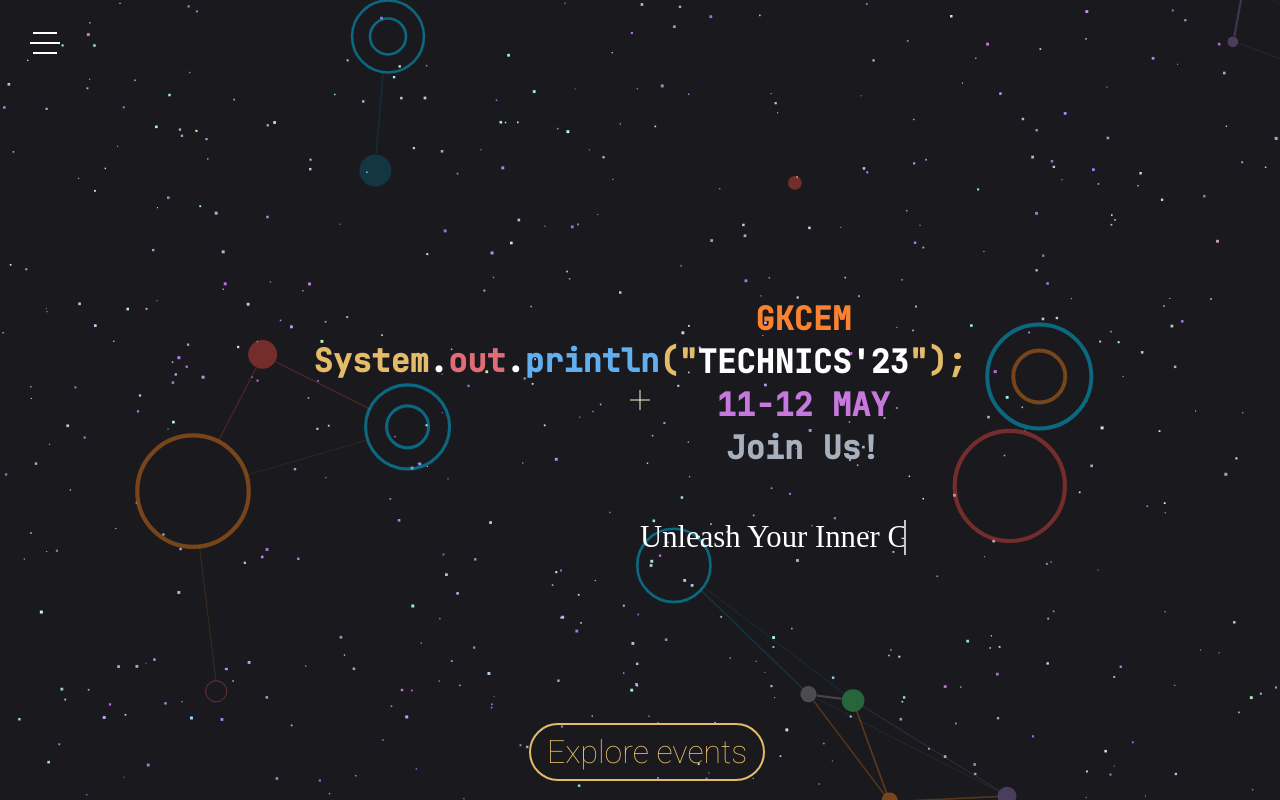
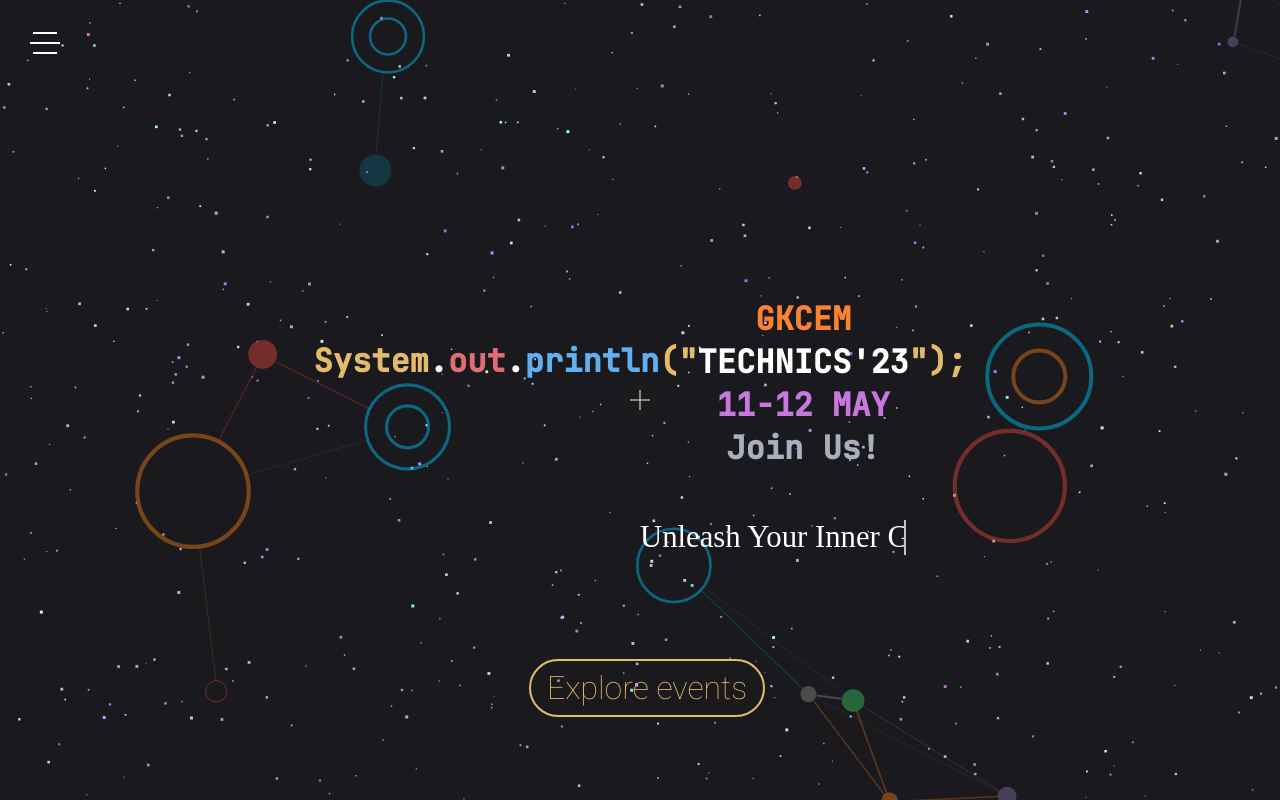
Before and after one commit to technics23/technics23.github.io, a plain HTML site: page index.html in a window 1280 px wide. Drawn offline with Linux system fonts and the light colour scheme; animation ran at ten frames a second.

Commit message:
Update eventsbtn.css
button position updated

```diff
--- a/css/eventsbtn.css
+++ b/css/eventsbtn.css
@@ -3,7 +3,7 @@
 .coolBeans {
     position: fixed;
     left: 41.3%;
-    bottom: 2.4vh;
+    bottom: 10.4vh;
     border: 2px solid currentColor;
     border-radius: 3rem;
     color: #e4bb68;
```
